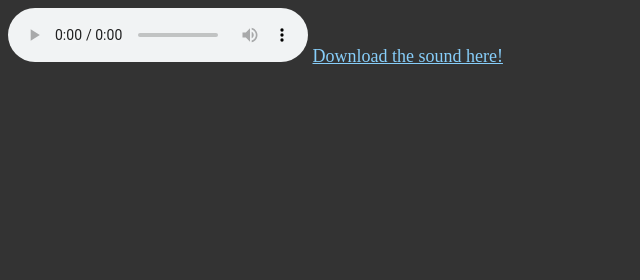
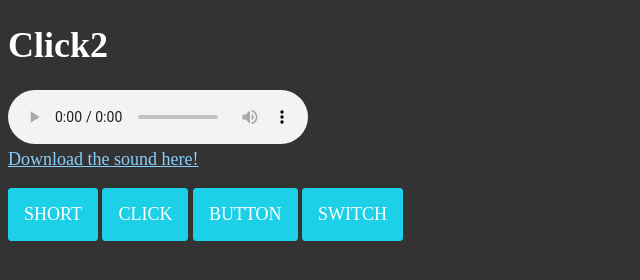
Before and after one commit to Sounds4Free/Sounds4Free, a plain HTML site: page Click2.html in a window 1280 px wide. Shown: the whole page, without its empty margins (0-640 px from the left). Drawn offline with Linux system fonts and the light colour scheme.

Commit message:
Add files via upload

```diff
--- a/Click2.html
+++ b/Click2.html
@@ -13,15 +13,20 @@
 
 
 <body>
-
+    <h1>Click2</h1>
     <audio controls>
         <source src="Click2.mp3" type="audio/mpeg">
       Your browser does not support the audio element.
     </audio>
-
+    <br>
     <a href="Click2.mp3" download="Click2-4Free">
         Download the sound here!
     </a>
-
+    <br>
+    <div class="share">
+        <p>SHORT</p>
+        <p>CLICK</p>
+        <p>BUTTON</p>
+        <P>SWITCH</P>
 </body>
 </html>
--- a/styles.css
+++ b/styles.css
@@ -82,3 +82,15 @@ body {
   .hide {
     display: none;
   }
+
+
+
+  .share p {
+    background: rgb(28, 208, 231);
+    border: 1px solid rgb(28, 208, 231);
+    border-radius: 3px;
+    color: white;
+    display: inline-block;
+    padding: 15px;
+    text-decoration: none;
+  }
```
